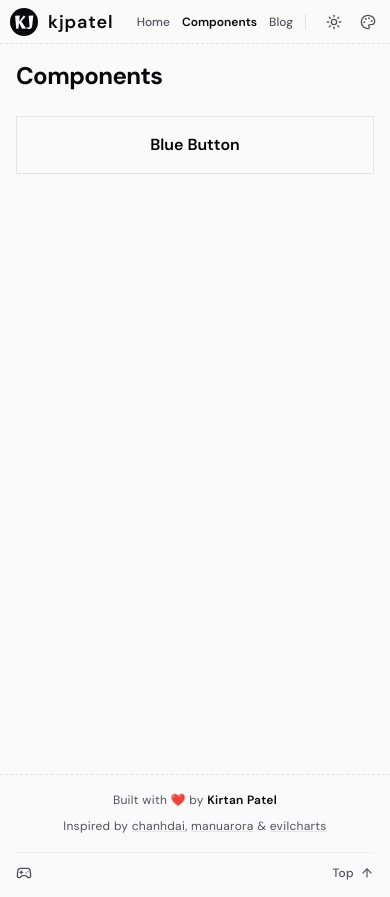
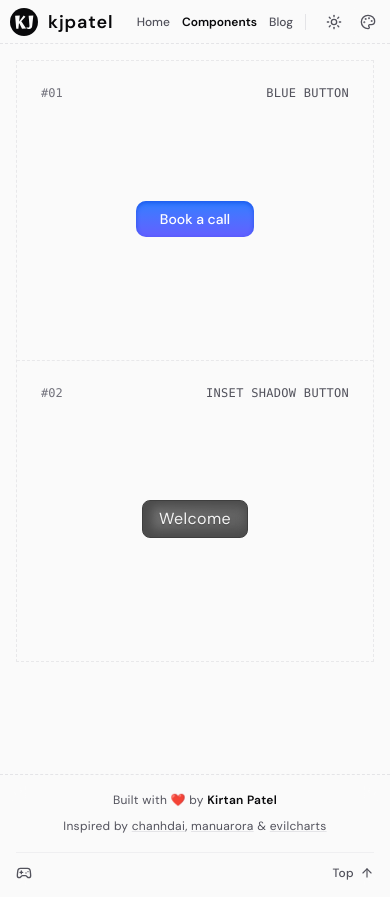
Before and after one commit to kirtanpatel01/kjpatel, a Next.js app: page /components in a window 390 px wide. Built offline with nearby package versions, Linux system fonts and the light colour scheme.

Commit message:
feat(components): add inset-shadow-button and redesign components showcase

```diff
--- /dev/null
+++ b/app/components/inset-shadow-button/page.tsx
@@ -0,0 +1,44 @@
+import React from "react";
+import Link from "next/link";
+import { ArrowLeft } from "lucide-react";
+import { PageContainer, SectionContainer } from "@/components/responsive-wrappers";
+import { ComponentPreview } from "@/components/component-preview";
+
+export const metadata = {
+  title: "Inset Shadow Button | Components",
+};
+
+const codeString = `<button className="inline-flex items-center rounded-md bg-linear-to-br from-blue-500 to-blue-600 px-3 py-1.5 text-base tracking-wide text-zinc-100 hover:text-blue-100 text-shadow-sm shadow-[inset_4px_4px_12px_2px_var(--color-indigo-600),inset_4px_-4px_12px_2px_var(--color-indigo-600)] backdrop-blur-sm border border-indigo-700 cursor-pointer grayscale hover:grayscale-0 transform-all duration-250 active:translate-y-px">
+  Welcome
+</button>`;
+
+export default function InsetShadowButtonPage() {
+  return (
+    <PageContainer>
+      <SectionContainer className="p-4 sm:p-6 space-y-6">
+        <Link
+          href="/components"
+          className="inline-flex items-center gap-2 text-sm text-muted-foreground hover:text-foreground transition-colors group"
+        >
+          <ArrowLeft className="w-4 h-4 group-hover:-translate-x-1 transition-transform" />
+          Back to components
+        </Link>
+
+        <div className="space-y-1">
+          <h1 className="text-2xl font-bold tracking-tight text-foreground">
+            Inset Shadow Button
+          </h1>
+          <p className="text-muted-foreground">
+            A beautiful standard button with inset shadows and hover effects.
+          </p>
+        </div>
+
+        <ComponentPreview code={codeString}>
+          <button className="inline-flex items-center rounded-md bg-linear-to-br from-blue-500 to-blue-600 px-3 py-1.5 text-base tracking-wide text-zinc-100 hover:text-blue-100 text-shadow-sm shadow-[inset_4px_4px_12px_2px_var(--color-indigo-600),inset_4px_-4px_12px_2px_var(--color-indigo-600)] backdrop-blur-sm border border-indigo-700 cursor-pointer grayscale hover:grayscale-0 transform-all duration-250 active:translate-y-px">
+            Welcome
+          </button>
+        </ComponentPreview>
+      </SectionContainer>
+    </PageContainer>
+  );
+}
--- a/app/components/page.tsx
+++ b/app/components/page.tsx
@@ -1,27 +1,89 @@
 import React from "react";
 import Link from "next/link";
-import Image from "next/image";
 import { PageContainer, SectionContainer } from "@/components/responsive-wrappers";
 
 export const metadata = {
   title: "Components | Kirtan Patel",
-  description: "A collection of UI components.",
+  description: "UI component specimens and micro-interactions.",
 };
+
+const specimens = [
+  {
+    id: "01",
+    name: "Blue Button",
+    slug: "blue-button",
+    component: (
+      <button
+        type="button"
+        className="rounded-lg bg-gradient-to-b from-blue-500 to-indigo-500 hover:from-blue-600 dark:from-blue-700 dark:to-indigo-600 dark:hover:from-blue-800 px-6 py-2 text-sm font-medium text-white inset-shadow-sm inset-shadow-blue-700/70 dark:inset-shadow-blue-400 cursor-pointer transition-all duration-200 active:scale-95"
+      >
+        Book a call
+      </button>
+    ),
+  },
+  {
+    id: "02",
+    name: "Inset Shadow Button",
+    slug: "inset-shadow-button",
+    component: (
+      <button
+        type="button"
+        className="inline-flex items-center rounded-md bg-linear-to-br from-blue-500 to-blue-600 px-4 py-1.5 text-base tracking-wide text-zinc-100 hover:text-blue-100 text-shadow-sm shadow-[inset_4px_4px_12px_2px_var(--color-indigo-600),inset_4px_-4px_12px_2px_var(--color-indigo-600)] backdrop-blur-sm border border-indigo-700 cursor-pointer grayscale hover:grayscale-0 transition-all duration-200 active:translate-y-px"
+      >
+        Welcome
+      </button>
+    ),
+  },
+];
 
 export default function ComponentsPage() {
   return (
     <PageContainer>
-      <SectionContainer className="p-4 sm:p-6">
-        <h1 className="text-2xl font-bold tracking-tight text-foreground mb-6">
-          Components
-        </h1>
+      <SectionContainer className="p-4 sm:p-6 lg:p-8 space-y-6">
+        {/* Minimal Editorial Header */}
+        {/* <div className="flex items-baseline justify-between border-b border-dashed border-border/80 pb-3">
+          <h1 className="font-mono text-sm tracking-widest uppercase text-muted-foreground">
+            INDEX / COMPONENTS
+          </h1>
+          <span className="font-mono text-xs text-muted-foreground/80">
+            [02]
+          </span>
+        </div> */}
 
-        <div className="grid grid-cols-1 sm:grid-cols-2 md:grid-cols-3 gap-6">
-          <Link href="/components/blue-button" className="group block">
-            <div className="border border-border shrink-0 p-4">
-              <h2 className="text-base font-semibold text-center text-black dark:text-white">Blue Button</h2>
+        {/* Minimalist Specimen Grid */}
+        <div className="grid grid-cols-1 md:grid-cols-2 border border-dashed border-border/80 divide-y md:divide-y-0 md:divide-x divide-dashed divide-border/80">
+          {specimens.map((item) => (
+            <div
+              key={item.slug}
+              className="group relative flex flex-col justify-between min-h-[300px] sm:min-h-[360px] p-6 transition-colors duration-200 hover:bg-accent/30"
+            >
+              {/* Full-card link (behind the button) */}
+              <Link
+                href={`/components/${item.slug}`}
+                className="absolute inset-0 z-0"
+                aria-label={`View ${item.name}`}
+              />
+
+              {/* Top Bar: Minimal mono meta */}
+              <div className="relative z-10 flex items-center justify-between font-mono text-xs text-muted-foreground pointer-events-none">
+                <span className="text-zinc-500 dark:text-zinc-400">#{item.id}</span>
+                <span className="tracking-wide uppercase group-hover:text-foreground transition-colors">
+                  {item.name}
+                </span>
+              </div>
+
+              {/* Center Specimen Canvas */}
+              <div className="relative z-20 my-auto py-12 flex items-center justify-center">
+                {item.component}
+              </div>
+
+              {/* Micro Corner Ticks */}
+              <div className="absolute top-0 left-0 w-2 h-2 border-t border-l border-foreground/30 pointer-events-none opacity-0 group-hover:opacity-100 transition-opacity duration-200" />
+              <div className="absolute top-0 right-0 w-2 h-2 border-t border-r border-foreground/30 pointer-events-none opacity-0 group-hover:opacity-100 transition-opacity duration-200" />
+              <div className="absolute bottom-0 left-0 w-2 h-2 border-b border-l border-foreground/30 pointer-events-none opacity-0 group-hover:opacity-100 transition-opacity duration-200" />
+              <div className="absolute bottom-0 right-0 w-2 h-2 border-b border-r border-foreground/30 pointer-events-none opacity-0 group-hover:opacity-100 transition-opacity duration-200" />
             </div>
-          </Link>
+          ))}
         </div>
       </SectionContainer>
     </PageContainer>
```
